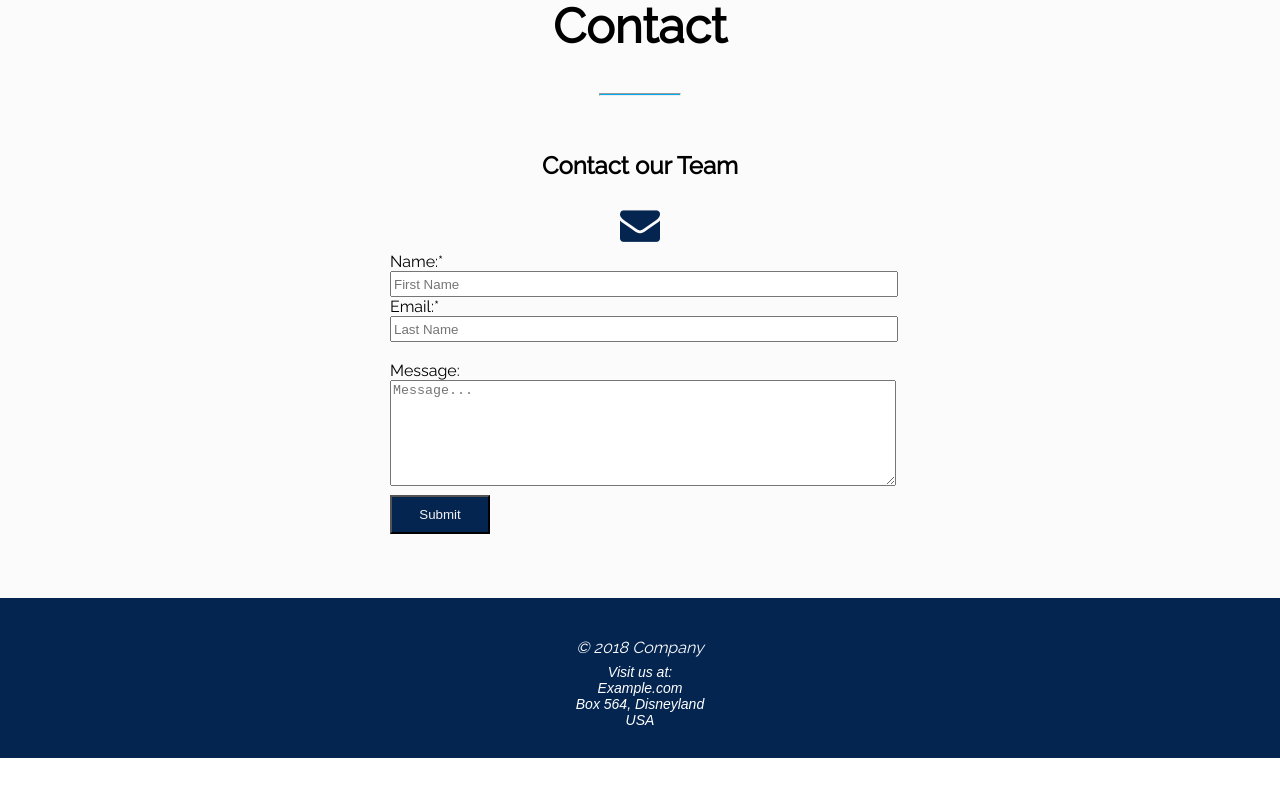
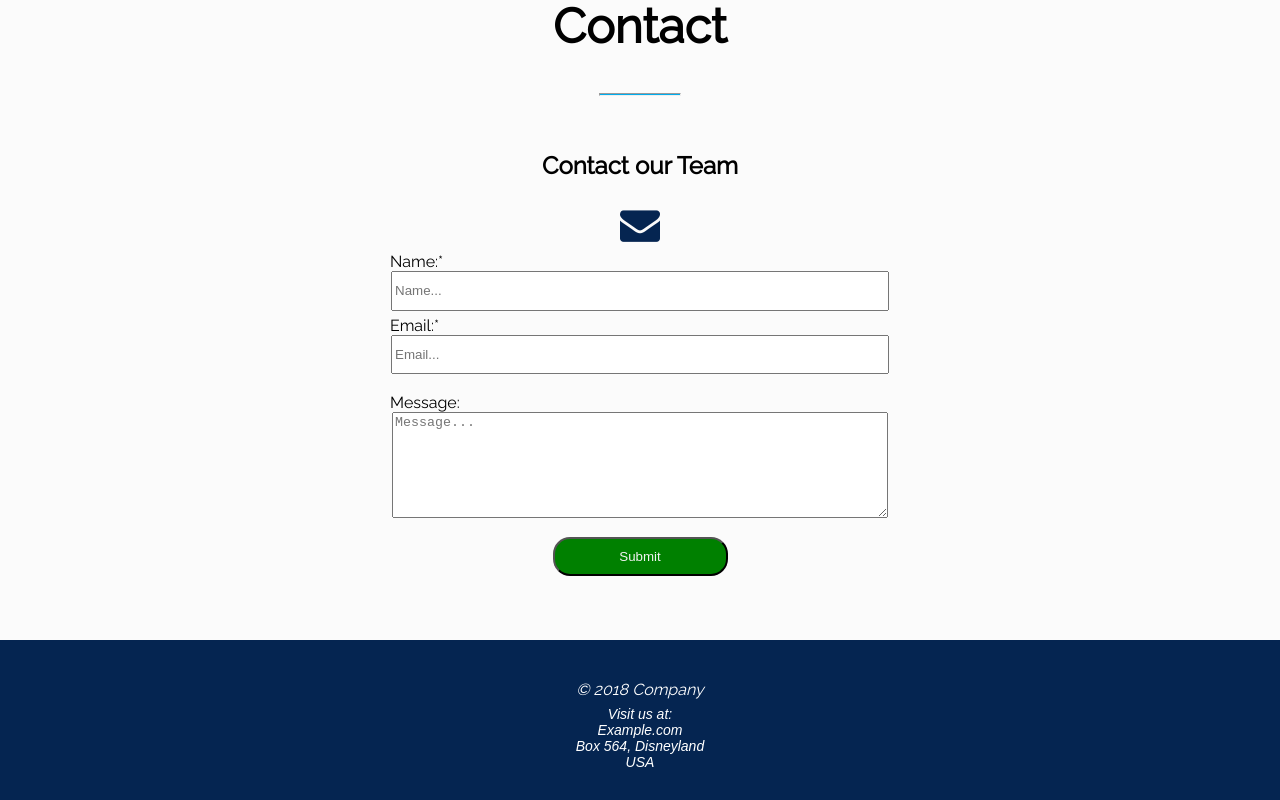
Before and after one commit to paul-wr/my-react-website, a React (Create React App) app: page / in a window 1280 px wide. Shown: the part 2518-3318 px from the top of the page. Before the commit the page ends 3276 px from the top, so only its background shows below. Built offline with nearby package versions, Linux system fonts and the light colour scheme.

Commit message:
code updated

```diff
--- a/src/App.css
+++ b/src/App.css
@@ -368,22 +368,32 @@ padding: 0 5% 5% 5%;
 }
 
 #contactForm textarea {
-width: 100%;
+width: 98%;
 height: 100px;
+margin: 0 auto;
+display: block;
+position: relative;
 }
 
 #contactForm input {
-height: 20px;
-width: 100%;
+width: 98%;
+height: 2.5em;
+margin: 0 auto;
+display: block;
+position: relative;
 }
 
 #contactForm input[type=submit] {
-margin-top: 5px;
 height: auto;
-width: 20%;
-background-color: #052551;
+width: 175px;
+background-color: green;
 color: #f2f2f2;
 padding: 10px;
+border-radius: 17px;
+}
+
+#contactForm input[type=text] {
+margin-bottom: 5px;
 }
 
 #success {
@@ -419,6 +429,10 @@ media queries
 */
 
 @media screen and (max-width: 500px){
+.main-nav li a {
+color: #052551;
+padding: 1% 30%!important;
+}
 .overlay {
 height: 20%;
 }
--- a/src/App.js
+++ b/src/App.js
@@ -239,11 +239,11 @@ class Contact extends React.Component {
         <i class="fa fa-envelope"></i>
         <label>
           Name:*<br/>
-          <input type="text" pattern="[A-Za-z]{1,30}" value={this.state.fname} title="Name must be between 2 and 30 characters and no numbers!" onChange={this.handleChange} placeholder="First Name" required />
+          <input type="text" pattern="[A-Za-z]{1,30}" value={this.state.fname} title="Name must be between 2 and 30 characters and no numbers!" onChange={this.handleChange} placeholder="Name..." required />
         </label>
         <label>
           Email:*<br/>
-          <input type="email" value={this.state.email} onChange={this.handleChange} placeholder="Last Name" required />
+          <input type="email" value={this.state.email} onChange={this.handleChange} placeholder="Email..." required />
         </label>
         <label><br/>
           Message: <br/>
```
